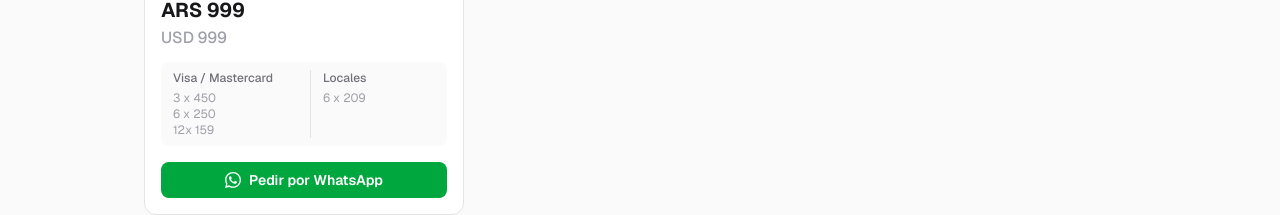
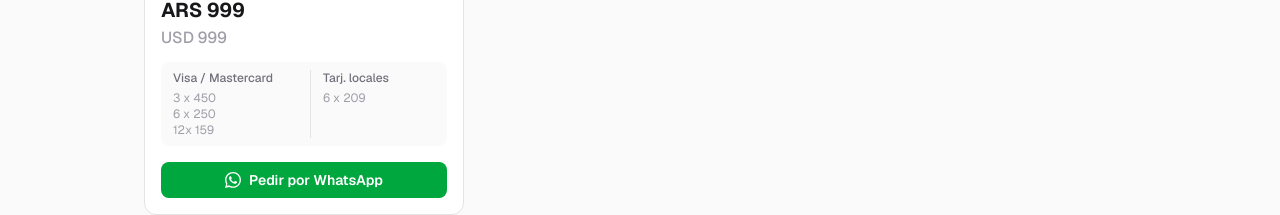
Before and after one commit to DevZeppelin/miamiphones, a Next.js app: page / in a window 1280 px wide. Shown: the part 466-681 px from the top of the page. Built offline with nearby package versions, Linux system fonts and the light colour scheme.

Commit message:
tarj locales

```diff
--- a/components/ProductCard.tsx
+++ b/components/ProductCard.tsx
@@ -153,7 +153,7 @@ export default function ProductCard({
               <p className="text-zinc-400">12x {arsFmt.format(visaCuota12!)}</p>
             </div>
             <div className="border-l border-zinc-200 pl-3">
-              <p className="mb-1 font-medium text-zinc-500">Locales</p>
+              <p className="mb-1 font-medium text-zinc-500">Tarj. locales</p>
               <p className="text-zinc-400">6 x {arsFmt.format(localCuota6!)}</p>
             </div>
           </div>
```
